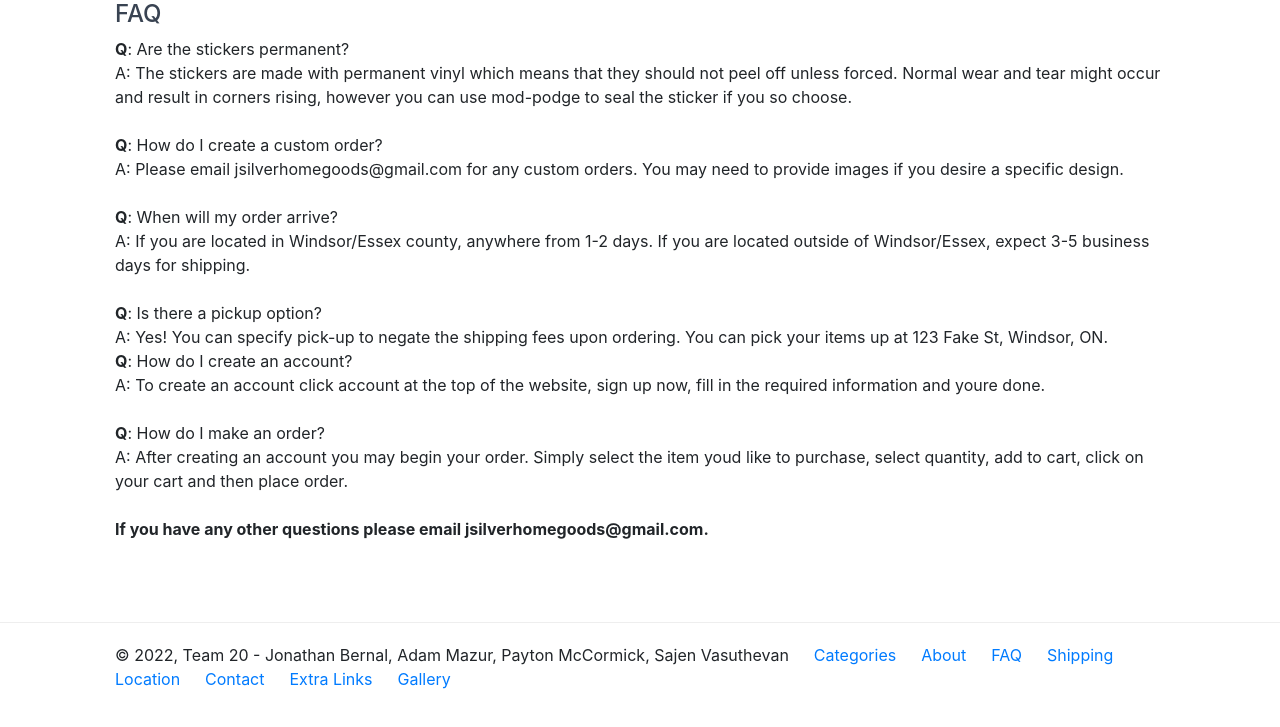
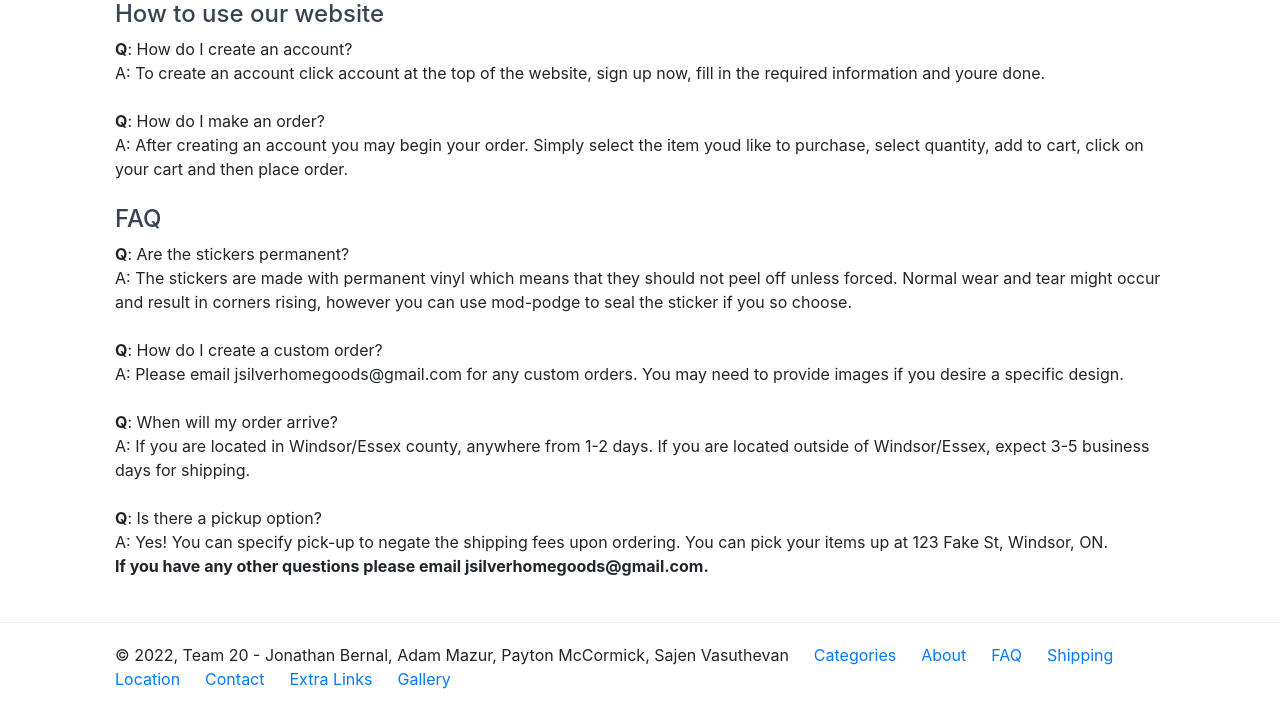
Before and after one commit to jbernal77/jsilverhomegoods, a PHP site: page /index.php?page=faq in a window 1280 px wide. Shown: the part 73-800 px from the top of the page. Run offline with PHP 8.4, Linux system fonts and the light colour scheme.

Commit message:
cleaned up faq

```diff
--- a/faq.php
+++ b/faq.php
@@ -12,6 +12,15 @@
 <?=template_navbar('About')?>
 
     <div class="content-wrapper">
+        <h4>How to use our website</h4>
+        <b>Q</b>: How do I create an account?<br>
+            A: To create an account click account at the top of the website, sign up now, fill in the required information and youre done.<br>
+            <br>
+			<b>Q</b>: How do I make an order?<br>
+            A: After creating an account you may begin your order. Simply select the item youd like to purchase, select quantity, add to cart, click on your cart and then place order.<br>
+            <br>
+
+
         <h4>FAQ</h4>
         <p><b>Q</b>: Are the stickers permanent?<br>
             A: The stickers are made with permanent vinyl which means that they should not peel off unless forced. Normal wear and tear might occur and result in corners rising, however you can use mod-podge to seal the sticker if you so choose.<br>
@@ -24,13 +33,8 @@
             <br>
             <b>Q</b>: Is there a pickup option?<br>
             A: Yes! You can specify pick-up to negate the shipping fees upon ordering. You can pick your items up at 123 Fake St, Windsor, ON.<br>
-			<b>Q</b>: How do I create an account?<br>
-            A: To create an account click account at the top of the website, sign up now, fill in the required information and youre done.<br>
-            <br>
-			<b>Q</b>: How do I make an order?<br>
-            A: After creating an account you may begin your order. Simply select the item youd like to purchase, select quantity, add to cart, click on your cart and then place order.<br>
-            <br>
-			<b> If you have any other questions please email jsilverhomegoods@gmail.com.<br></b>
-            <br>
+
+            <b> If you have any other questions please email jsilverhomegoods@gmail.com.<br></b>
+
     </div>
 <?=template_footer()?>
```
